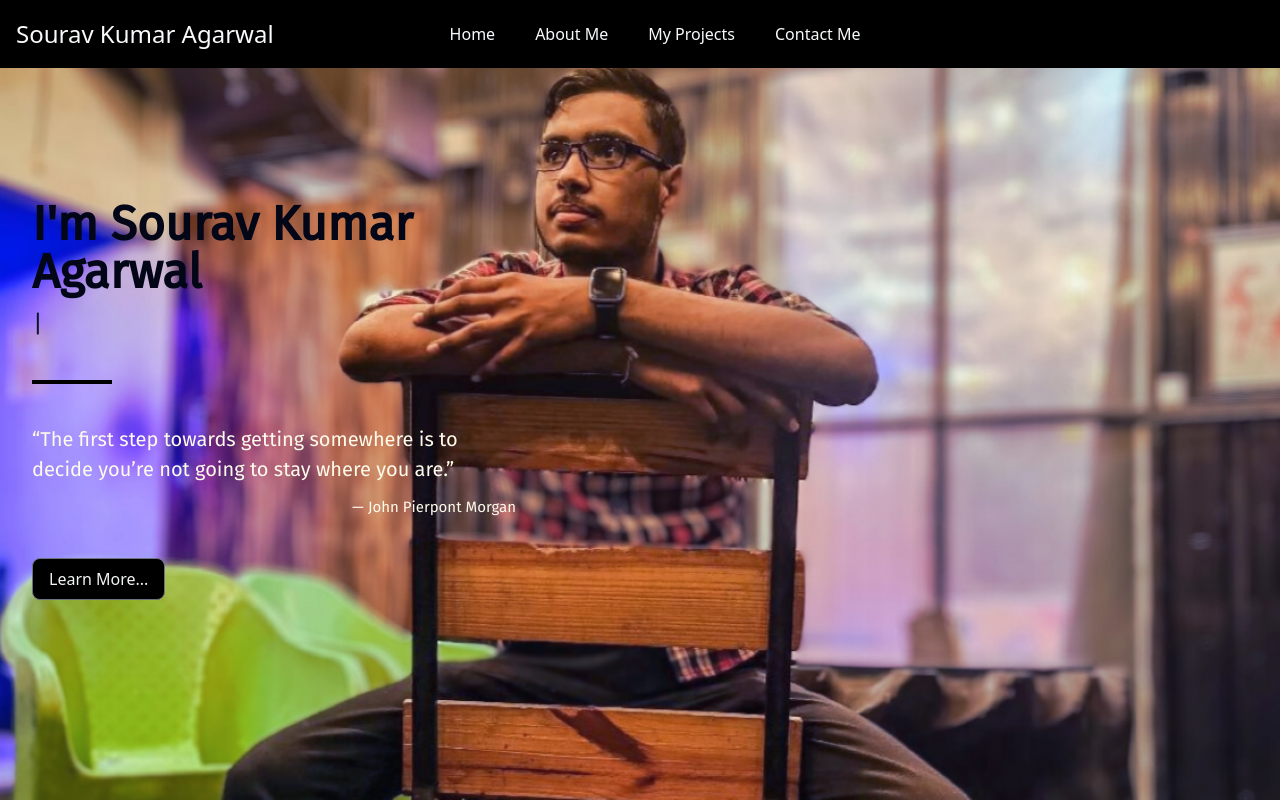
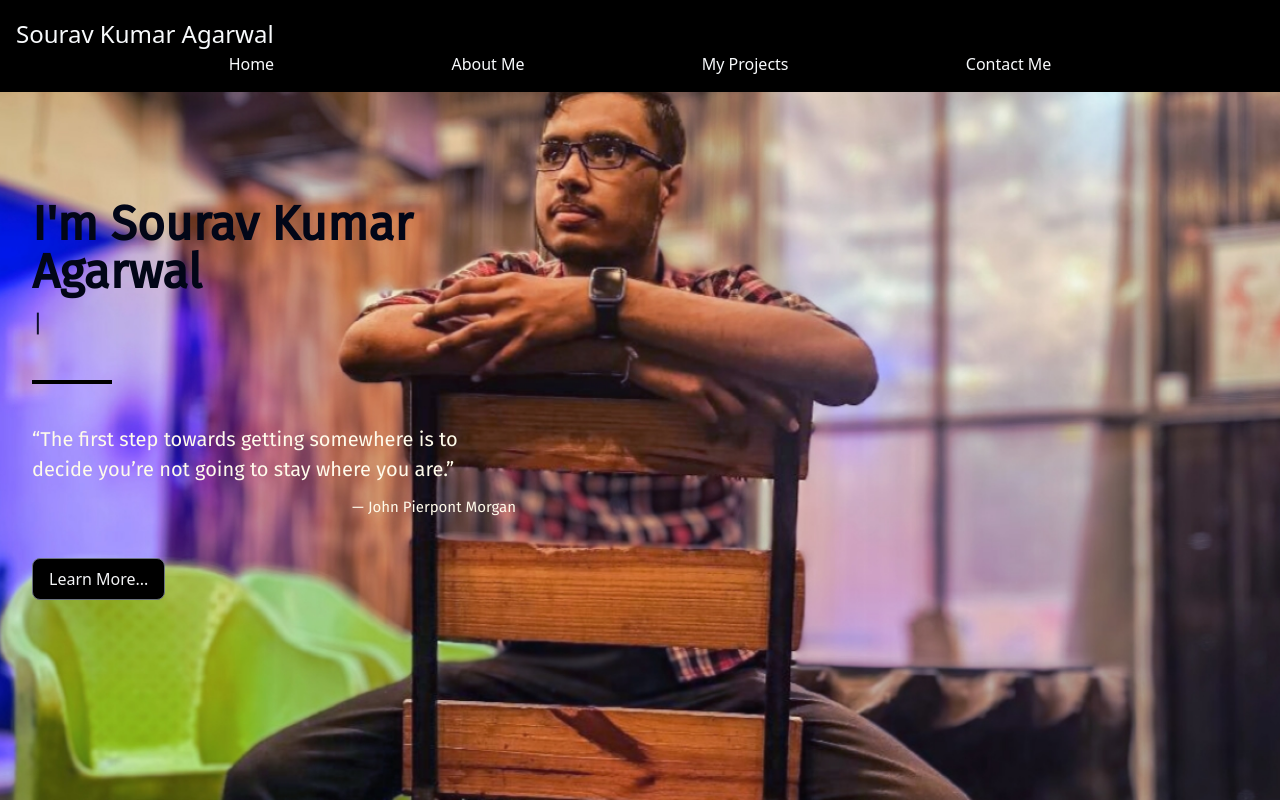
Before and after one commit to SouravKAgarwal/sourav-kr-agarwal, a Next.js app: page / in a window 1280 px wide. Shown: the top 802 px of the page. Built offline with nearby package versions, Linux system fonts and the light colour scheme.

Commit message:
navbar minor fix

```diff
--- a/pages/navbar.js
+++ b/pages/navbar.js
@@ -6,7 +6,7 @@ import {HiOutlineDownload} from 'react-icons/hi'
 const Navbar = ({toggleSideBar}) => {
   return (
     <div className='bg-black fixed top-0 w-[100%] z-10'>
-      <div className='container flex items-center py-4'>
+      <div className='container items-center py-4'>
         <div className='text-[24px] text-[#f8fafc] px-4 mx-0'>Sourav Kumar Agarwal</div>
           <div className='hidden md:mx-[10rem] md:justify-around md:items-center md:flex gap-10'>
             <Link href="#">
```
